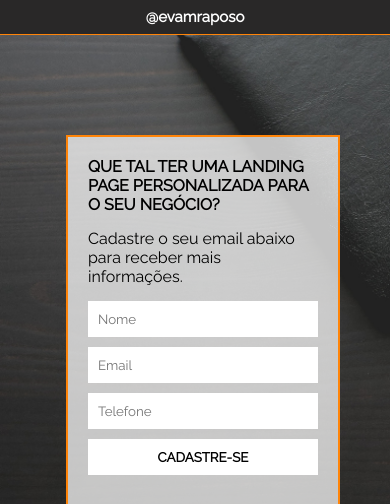
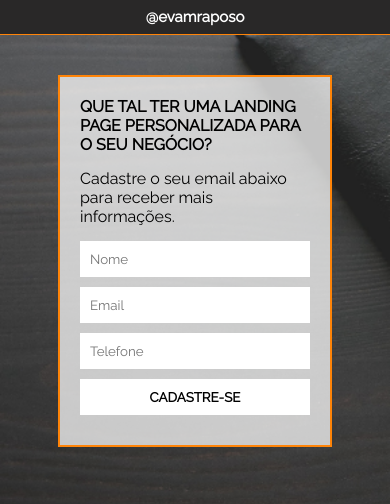
Before and after one commit to evamraposo/landing_page, a plain HTML site: page index.html in a window 390 px wide. Shown: the top 504 px of the page. Drawn offline with nearby package versions, Linux system fonts and the light colour scheme.

Commit message:
tornando a página responsiva

```diff
--- a/css/style.css
+++ b/css/style.css
@@ -111,3 +111,32 @@ input[type="submit"]{
     border: 1px rgba(255, 255, 255, 0.219) solid;
     border-radius: 3px;
 }
+
+@media(max-width: 600px){
+    #formulario{
+        display: flex;
+        flex-direction: column;
+        align-items: center;
+        padding: 0;
+        margin: 0;
+    }
+
+    .formContainer{
+        margin-right: 0;
+        margin-top: 40px;
+
+    }
+
+    #destaque{
+        margin-top: 60px;
+        margin-right: 100px;
+        padding: 0;
+    }
+    .description, .li{
+        width: 260px;
+        height: 45px;
+    }
+
+
+
+}
```
